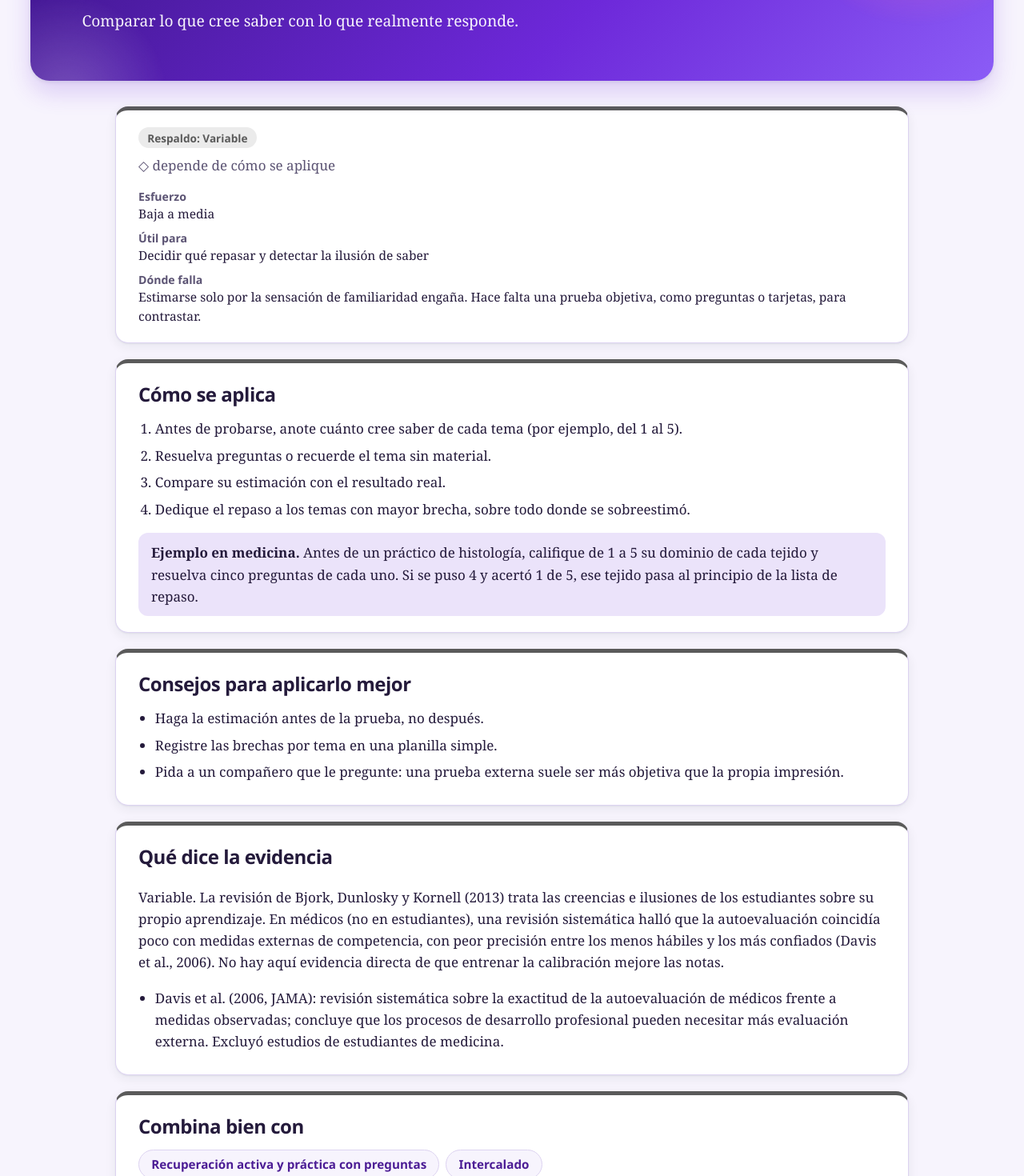
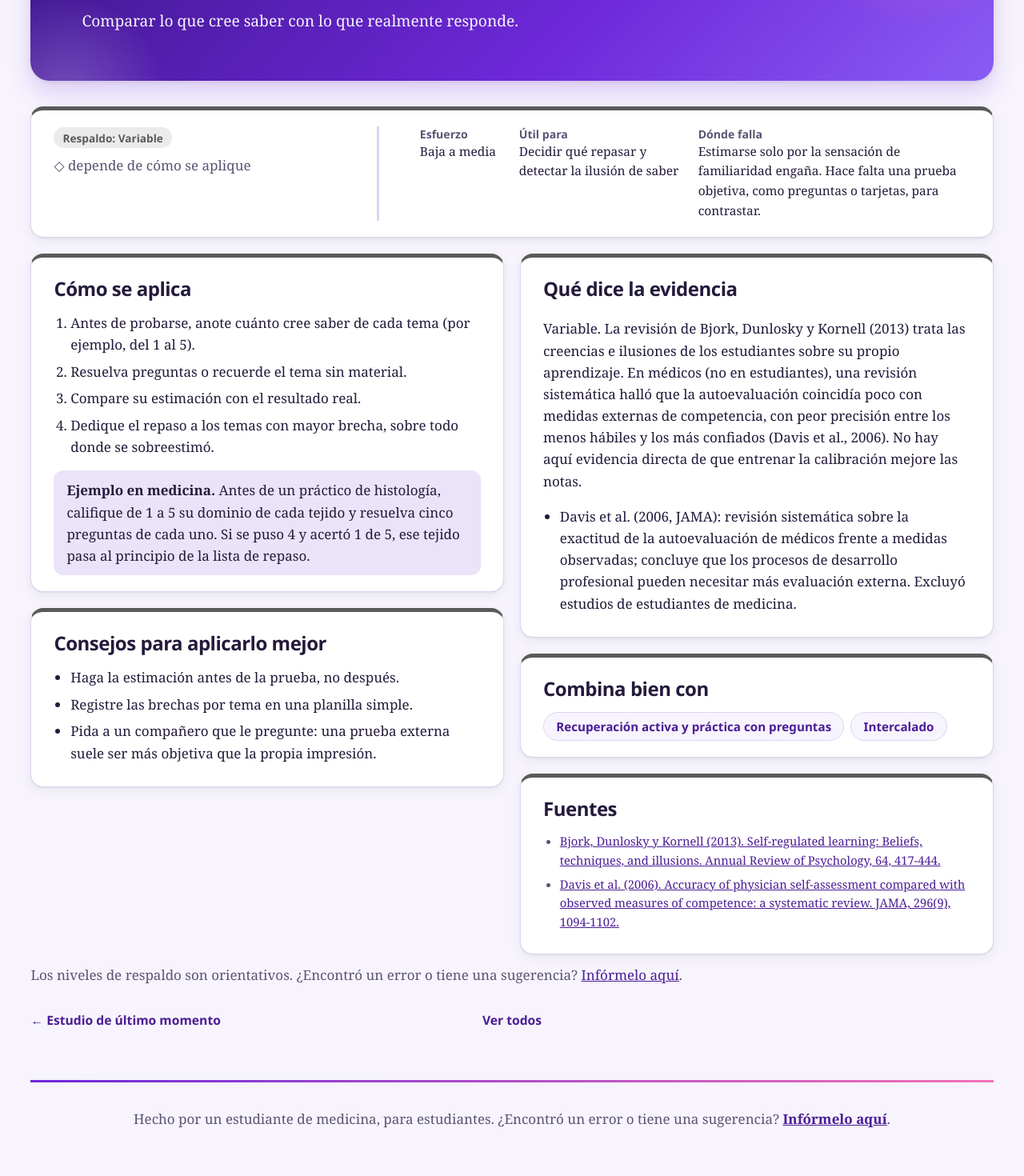
Before and after one commit to Juliancaba20/herramientas-estudiantes-fmed, a Next.js app: page /metodos/autoevaluacion-y-calibracion in a window 1280 px wide. Shown: the part 280-1750 px from the top of the page at 80% size. Built offline with nearby package versions, Linux system fonts and the light colour scheme; no server answers.

Commit message:
Modificaciones de métodos

```diff
--- a/app/globals.css
+++ b/app/globals.css
@@ -107,18 +107,37 @@ dl{margin:0;display:grid;gap:.5rem;font-size:.97rem}dt{font:700 .88rem var(--hd)
 /* ---- Ficha de un método (/metodos/[id]) ---- */
 .migas{margin:0 0 1rem;font:600 .98rem var(--hd)}.migas a{color:#fff;text-decoration:none;border-bottom:2px solid rgba(255,255,255,.5)}.migas a:hover{border-bottom-color:#fff}
 .h1-metodo{font-size:clamp(2rem,5.5vw,4rem);line-height:1.05}
-.ficha{max-width:62rem;margin:2rem auto 1rem;display:grid;gap:1.25rem}
-.ficha>section{background:var(--sf);border:1px solid var(--line);border-top:5px solid var(--c,var(--brand));border-radius:var(--rad);padding:1.25rem clamp(1.1rem,3vw,1.75rem);box-shadow:var(--sh1)}
+.ficha{margin:2rem 0 1rem;display:grid;gap:1.25rem}
+.ficha section{background:var(--sf);border:1px solid var(--line);border-top:5px solid var(--c,var(--brand));border-radius:var(--rad);padding:1.25rem clamp(1.1rem,3vw,1.75rem);box-shadow:var(--sh1)}
 .ficha h2{font-size:1.5rem;margin:0 0 .6rem;letter-spacing:-.02em}
 .ficha ul,.ficha ol{padding-left:1.3rem;margin:.5rem 0}.ficha li{margin:.4rem 0}
 .ficha .resumen .mut{margin:.5rem 0 1rem}
+.ficha>.mut{margin-top:.75rem}
 .ficha .ej{background:var(--brand-l);border-radius:12px;padding:.7rem 1rem;margin:1rem 0 0}
 .ficha .fuentes{font-size:.92rem;color:var(--mut)}.ficha .fuentes a{overflow-wrap:anywhere}
 .comb-lista{display:flex;flex-wrap:wrap;gap:.5rem}
 .comb-lista a{padding:.45rem .95rem;border:1px solid var(--line);border-radius:999px;background:var(--bg);font:600 .95rem var(--hd);color:var(--brand-d);text-decoration:none;transition:background .2s,border-color .2s}
 .comb-lista a:hover{background:var(--brand-l);border-color:var(--brand)}
-.ficha-nav{display:flex;flex-wrap:wrap;justify-content:space-between;gap:.75rem 1.5rem;max-width:62rem;margin:0 auto;padding:1rem 0 3rem;font:600 .98rem var(--hd)}
+.ficha-nav{display:grid;grid-template-columns:1fr auto 1fr;align-items:center;gap:.75rem 1.5rem;margin:0;padding:1rem 0 3rem;font:600 .98rem var(--hd)}
+.ficha-nav>:last-child{justify-self:end;text-align:right}
+.ficha-nav>:nth-child(2){text-align:center}
 .ficha-nav a{color:var(--brand-d);text-decoration:none}.ficha-nav a:hover{text-decoration:underline}
+/* Ficha en pantallas anchas: usa todo el ancho de la web, igual que el encabezado */
+.ficha-cols{display:grid;gap:1.25rem}
+@media(min-width:56rem){
+.ficha-cols{display:block;columns:2;column-gap:1.25rem;margin-bottom:-1.25rem}
+.ficha-cols>section{break-inside:avoid;margin:0 0 1.25rem}
+}
+@media(min-width:64rem){
+.ficha .resumen{display:grid;grid-template-columns:minmax(15rem,22rem) minmax(0,1fr);gap:1rem clamp(2rem,4vw,4rem);align-items:start}
+.ficha .resumen .mut{margin:.5rem 0 0}
+.ficha .resumen dl{grid-template-columns:minmax(6rem,.5fr) minmax(0,1fr) minmax(0,1.7fr);gap:1.5rem;padding-left:clamp(2rem,4vw,4rem);border-left:3px solid var(--line)}
+}
+@media(max-width:40rem){
+.ficha-nav{grid-template-columns:1fr;justify-items:start}
+.ficha-nav>span:empty{display:none}
+.ficha-nav>:last-child,.ficha-nav>:nth-child(2){justify-self:start;text-align:left}
+}
 h2.t{font-size:1.9rem;margin:2rem 0 1rem;letter-spacing:-.02em}
 .scroll{overflow-x:auto;border-radius:var(--rad);border:1px solid var(--line);background:var(--sf);box-shadow:var(--sh1)}
 table{border-collapse:collapse;width:100%;min-width:40rem;font-size:.97rem}
--- a/app/metodos/[id]/page.js
+++ b/app/metodos/[id]/page.js
@@ -37,8 +37,10 @@ export default async function Metodo({ params }) {
 
       <article className="ficha" data-l={m.l}>
         <section className="resumen">
-          <span className="pill">Respaldo: {niveles[m.l]}</span>
-          <p className="mut">{marca[m.l]} {significado[m.l]}</p>
+          <div className="resumen-respaldo">
+            <span className="pill">Respaldo: {niveles[m.l]}</span>
+            <p className="mut">{marca[m.l]} {significado[m.l]}</p>
+          </div>
           <dl>
             <div><dt>Esfuerzo</dt><dd>{m.e}</dd></div>
             <div><dt>Útil para</dt><dd>{m.u}</dd></div>
@@ -46,6 +48,7 @@ export default async function Metodo({ params }) {
           </dl>
         </section>
 
+        <div className="ficha-cols">
         <section>
           <h2>Cómo se aplica</h2>
           <ol className="pasos">{m.p.map((x) => <li key={x}>{x}</li>)}</ol>
@@ -80,6 +83,7 @@ export default async function Metodo({ params }) {
             <ul className="fuentes">{m.s.map((x) => <li key={x.t}>{x.u ? <a href={x.u} target="_blank" rel="noopener noreferrer">{x.t}</a> : x.t}</li>)}</ul>
           </section>
         )}
+        </div>
 
         <p className="mut">Los niveles de respaldo son orientativos. ¿Encontró un error o tiene una sugerencia? <Link href="/contacto">Infórmelo aquí</Link>.</p>
       </article>
```
